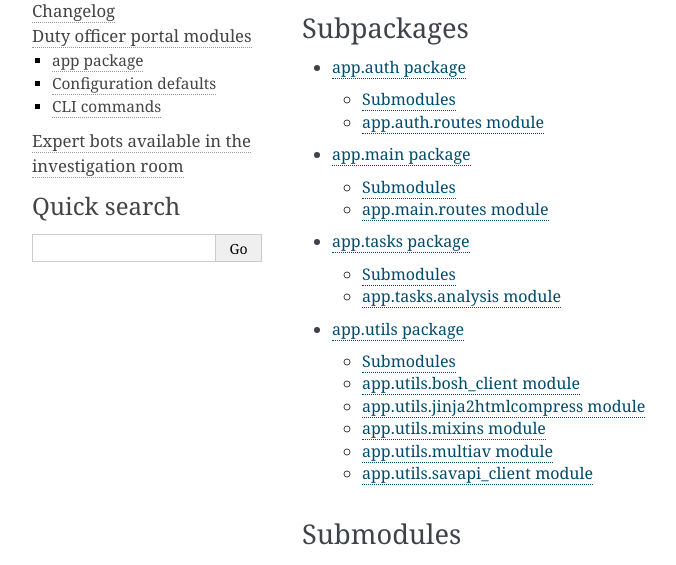
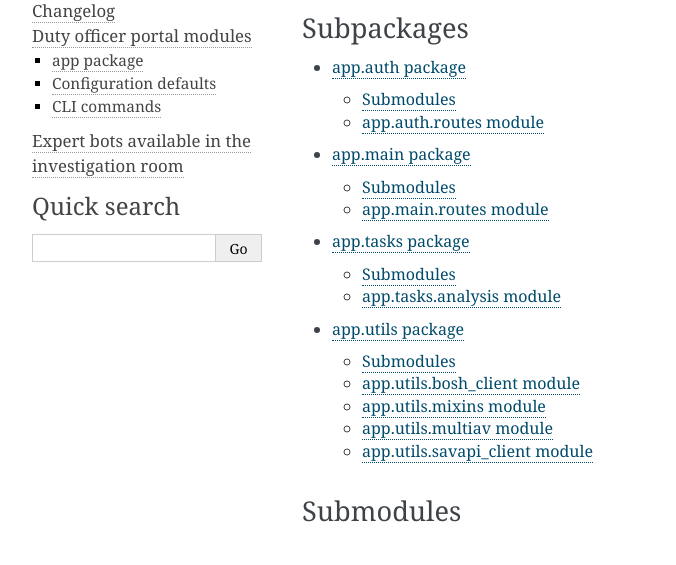
Before and after one commit to certat/do-portal, a Sphinx documentation site: the page built from docs/app.rst, in a window 1280 px wide. Shown: the part 200-765 px from the top of the page, without its empty margins (118-794 px from the left). Built offline with Sphinx 7.4.7, drawn with Linux system fonts in a browser that asks for light colours; pages that are not in the unit, such as notebooks, are missing from menus.

Commit message:
Remove obsolete module documentation

```diff
--- a/docs/app.utils.rst
+++ b/docs/app.utils.rst
@@ -13,14 +13,6 @@ app.utils.bosh_client module
 ----------------------------
 
 .. automodule:: app.utils.bosh_client
-    :members:
-    :undoc-members:
-    :show-inheritance:
-
-app.utils.jinja2htmlcompress module
------------------------------------
-
-.. automodule:: app.utils.jinja2htmlcompress
     :members:
     :undoc-members:
     :show-inheritance:
```
